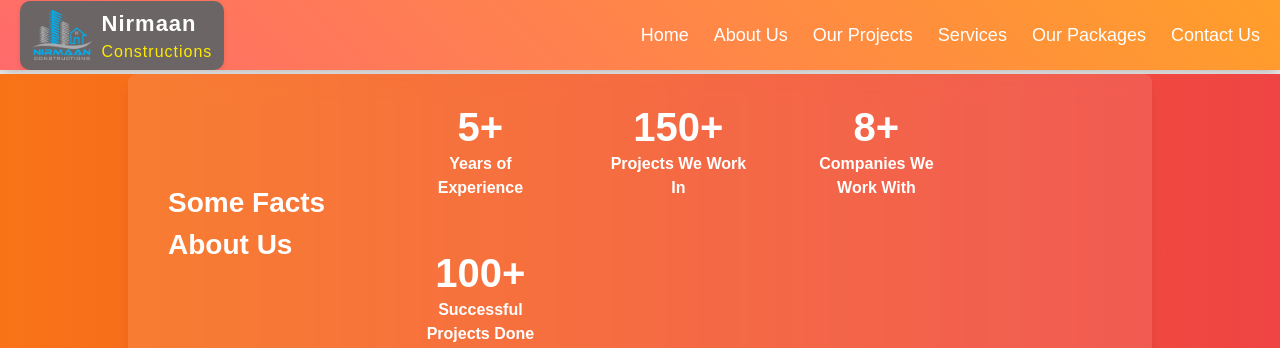
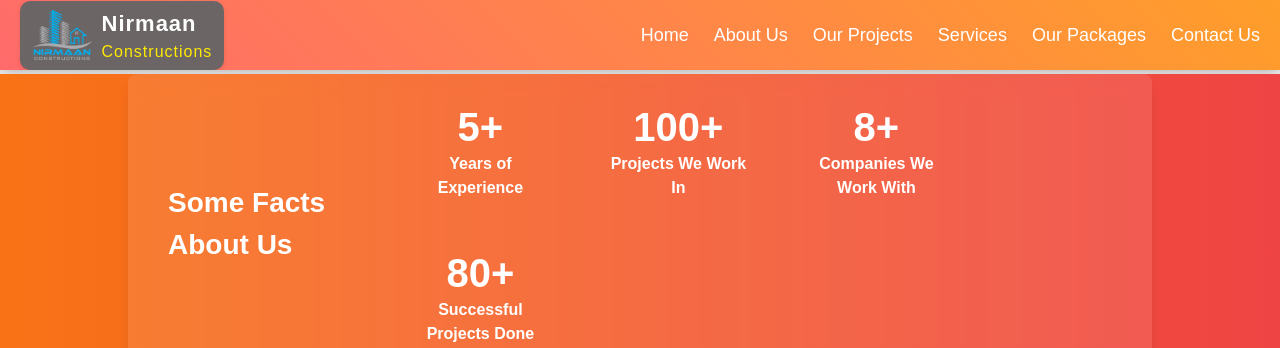
Before and after one commit to DemoApplicationFrontEnd/Website, a React (Create React App) app: page /analytic in a window 1280 px wide. Shown: the top 348 px of the page. Built offline with nearby package versions, Linux system fonts and the light colour scheme.

Commit message:
animatednumbers

```diff
--- a/public/index.html
+++ b/public/index.html
@@ -15,7 +15,7 @@
     />
     <meta
       name="keywords"
-      content="construction, building, real estate, Karnataka, civil engineering, architecture, Nirmaan Constructions, NirmaanConstructions.com, renovations, industrial, commercial, residential, Hallikhed"
+      content="nirmaan constructions , Nirmaan constructions , nirmaan, construction, building, real estate, Karnataka, civil engineering, architecture, Nirmaan Constructions, NirmaanConstructions.com, renovations, industrial, commercial, residential, Hallikhed"
     />
     <meta name="author" content="Nirmaan Constructions" />
 
--- a/src/components/AnimatedNumber.js
+++ b/src/components/AnimatedNumber.js
@@ -32,9 +32,9 @@ const AnimatedNumber = ({ finalValue }) => {
 const FactsSection = () => {
   const facts = [
     { label: "Years of Experience", value: 5 },
-    { label: "Projects We Work In", value: 150 },
+    { label: "Projects We Work In", value: 100 },
     { label: "Companies We Work With", value: 8 },
-    { label: "Successful Projects Done", value: 100 },
+    { label: "Successful Projects Done", value: 80 },
   ];
 
   return (
```
